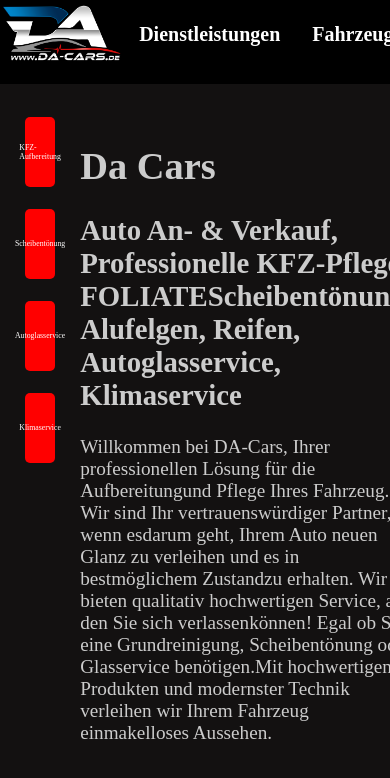
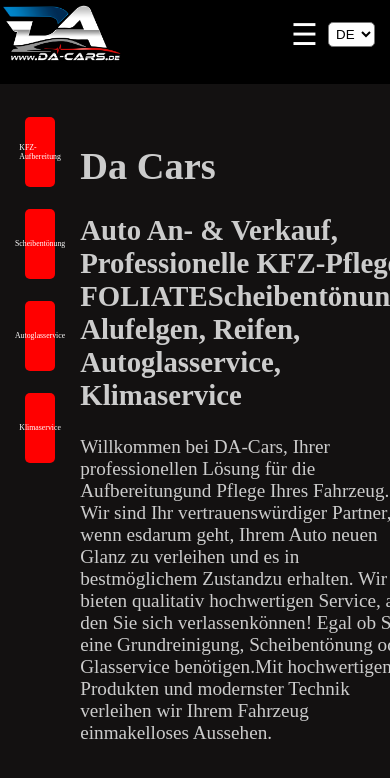
Before and after one commit to Zohaib770/da-cars, a React (Vite) app in the folder ui/: page / in a window 390 px wide. Shown: the top 778 px of the page. Built offline with nearby package versions, Linux system fonts and the light colour scheme.

Commit message:
add burger menü

```diff
--- a/ui/src/components/Navbar.css
+++ b/ui/src/components/Navbar.css
@@ -48,3 +48,48 @@
 .navbar-right select:hover {
   background-color: #f1f1f1;
 }
+
+/* Responsives Design */
+@media screen and (max-width: 768px) {
+  .navbar-right ul {
+    display: none;
+  }
+
+  .menu-icon {
+    display: block;
+  }
+
+
+/* Dropdown-Menü für kleinere Bildschirme */
+.menu-icon {
+  font-size: 30px;
+  cursor: pointer;
+  color: white;
+}
+
+.menu-items {
+  display: flex;
+  flex-direction: column;
+  list-style: none;
+  background-color: #333;
+  position: absolute;
+  top: 65px;
+  right: 10px;
+  padding: 1rem;
+  border-radius: 5px;
+  z-index: 10;
+}
+
+.menu-items.show {
+  display: flex;
+}
+
+.menu-items li {
+  margin: 0.5rem 0;
+}
+
+.menu-items li a {
+  color: white;
+  text-decoration: none;
+}
+}
--- a/ui/src/components/Navbar.tsx
+++ b/ui/src/components/Navbar.tsx
@@ -1,4 +1,4 @@
-import React, { useContext } from "react";
+import React, { useState, useContext } from "react";
 import { Link } from 'react-router-dom';
 import { AuthContext } from "../context/AuthContext";
 
@@ -13,6 +13,11 @@
 
   const{t, i18n} = useTranslation();
   const { isLoggedIn } = useContext(AuthContext);
+  const [isMenuOpen, setIsMenuOpen] = useState(false);
+
+  const toggleMenu = () => {
+    setIsMenuOpen(!isMenuOpen);
+  };
 
   const changeLanguage = (event: React.ChangeEvent<HTMLSelectElement>) => {
     const lang = event.target.value;
@@ -28,7 +33,12 @@
           </Link>
         </div>
         <div className="navbar-right">
-          <ul>
+
+          <div className="menu-icon" onClick={toggleMenu}>
+            ☰
+          </div>
+
+          <ul className={`menu-items ${isMenuOpen ? "show" : ""}`}>
             <li><Link to="/">{t("dienstleistungen")}</Link></li>
             <li><Link to="/fahrzeug">{t("fahrzeuge")}</Link></li>
             <li><Link to="/kontakt">{t("kontakt")}</Link></li>
```
